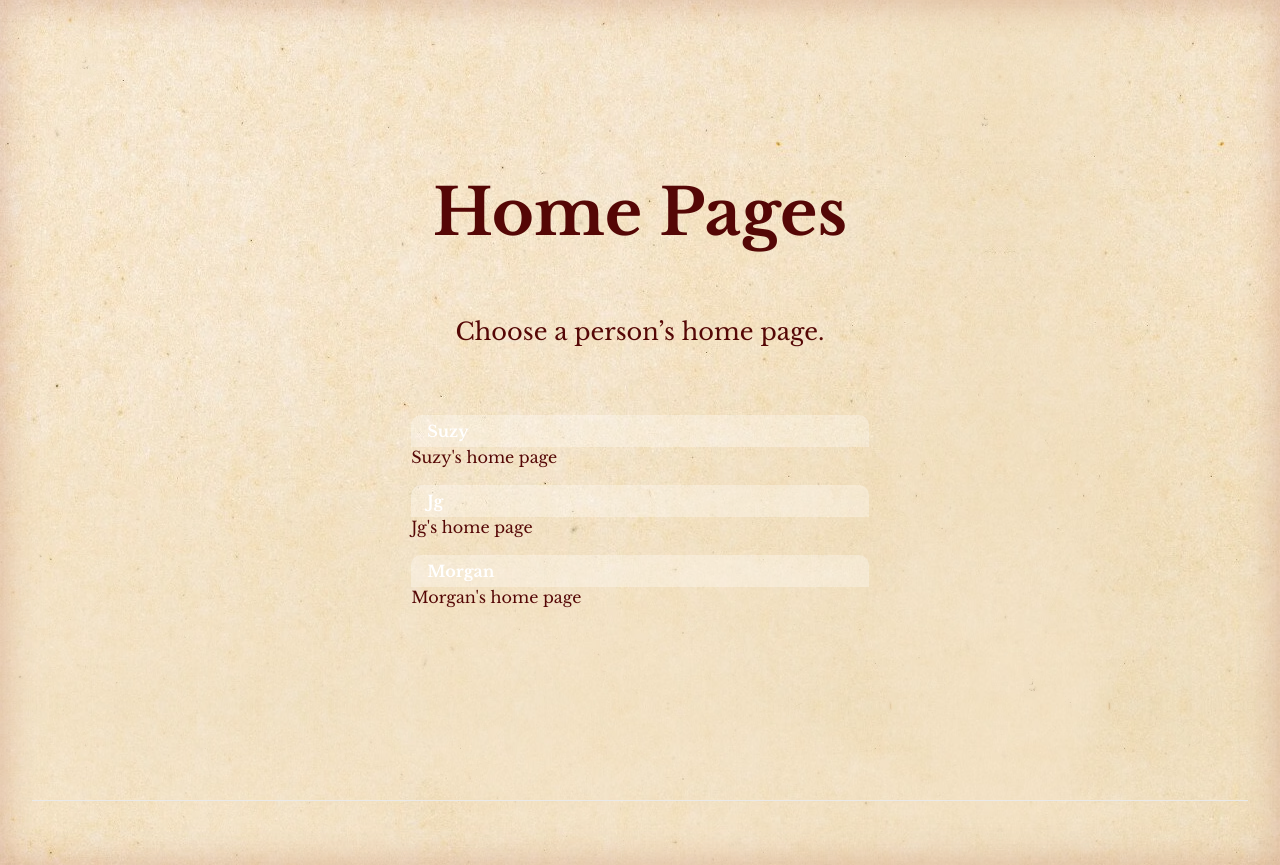
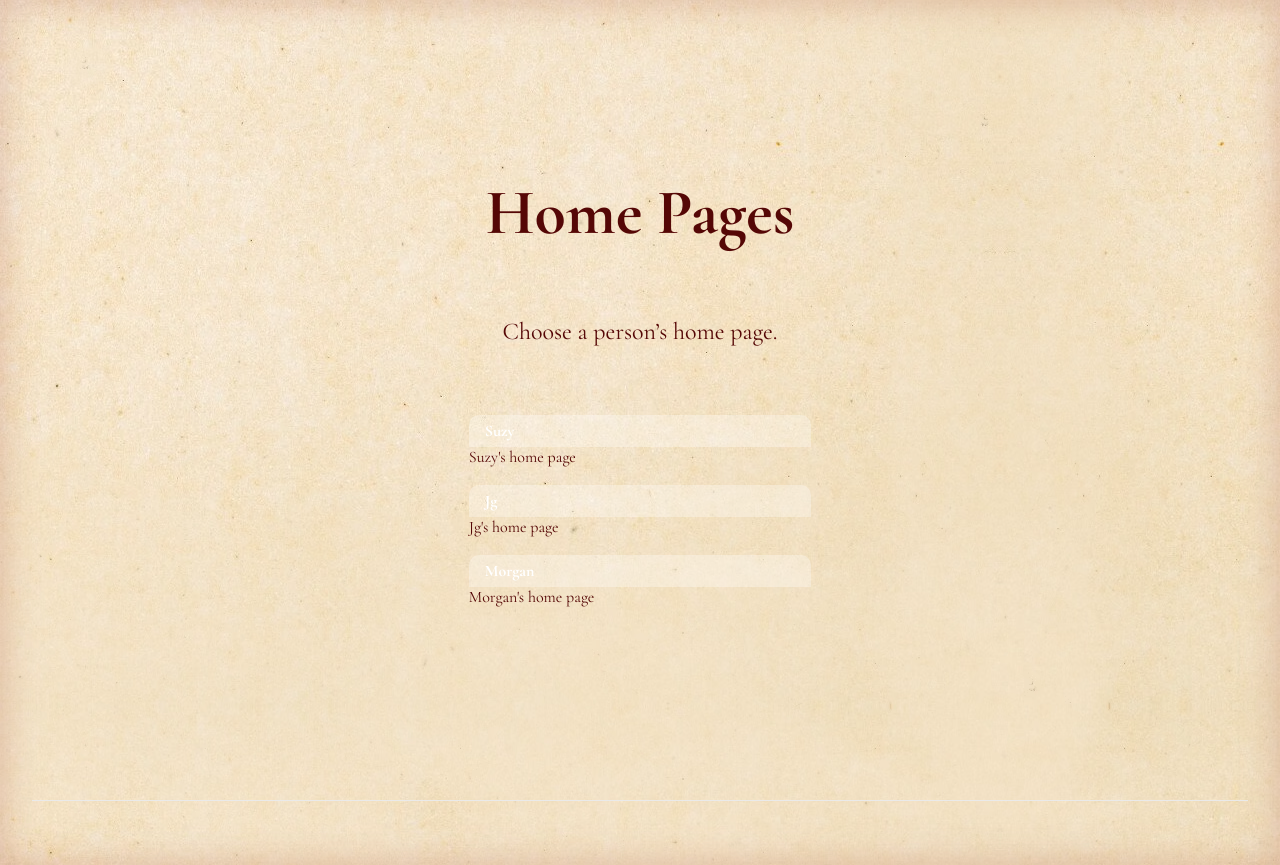
Before and after one commit to jgheithcock/heithcockdotcom, a Next.js app: page /home in a window 1280 px wide. Built offline with nearby package versions, Linux system fonts and the light colour scheme.

Commit message:
Changing main font to Cormorant Garamond and continuing to tweak preface

```diff
--- a/components/main/layout.js
+++ b/components/main/layout.js
@@ -7,7 +7,7 @@ const Layout = ({ preview, children }) => {
   return (
     <>
       <Meta />
-      <div className="min-h-screen">
+      <div className="min-h-screen main">
         <Header />
         <main className={styles.main}>{children}</main>
       </div>
--- a/pages/_document.js
+++ b/pages/_document.js
@@ -16,8 +16,8 @@ export default function Document() {
           crossOrigin="true"
         />
         <link
+          href="https://fonts.googleapis.com/css2?family=Cormorant+Garamond:ital,wght@0,300;0,400;0,500;0,600;0,700;1,300;1,400;1,500;1,600;1,700&family=IBM+Plex+Mono:wght@300&family=Libre+Baskerville:ital,wght@0,400;0,700;1,400&family=Tangerine:wght@700&display=swap"
           rel="stylesheet"
-          href="https://fonts.googleapis.com/css2?family=IBM+Plex+Mono:wght@300&family=Libre+Baskerville:ital,wght@0,400;0,700;1,400&family=Tangerine:wght@700&display=swap"
         />
       </Head>
       <body>
--- a/styles/globals.css
+++ b/styles/globals.css
@@ -4,14 +4,19 @@ body {
   margin: 0;
   font-family: -apple-system, BlinkMacSystemFont, Segoe UI, Roboto, Oxygen,
     Ubuntu, Cantarell, Fira Sans, Droid Sans, Helvetica Neue, sans-serif;
+  font-family: 'IBM Plex Mono', monospace;
+  font-family: 'Cormorant Garamond', serif;
 
   background: #f5e3c9 url("/images/paperboard.avif") repeat;
   color: rgb(85, 7, 6); /* #550706; */
   box-shadow: 0 0px 36px 2px rgb(177 109 85 / 36%) inset;
 
-  font-family: 'IBM Plex Mono', monospace;
-  font-family: 'Libre Baskerville', serif;
 }
+.main {
+  font-size: 1.25em;
+  line-height: 1.25em;
+}
+
 h1, h2, h3 {margin:0}
 
 a {
@@ -124,6 +129,11 @@ img[alt="The Lego Gringotts Bank, assembled in its full glory"] {
   .postPreview video {
     width: 100%;
   }
+}
+
+.main .preface {
+  font-size: larger;
+  font-weight: 300;
 }
 
 /* feed styles */
```
Also changed, not shown: _posts/legos/index.md (+9 -1 lines).
